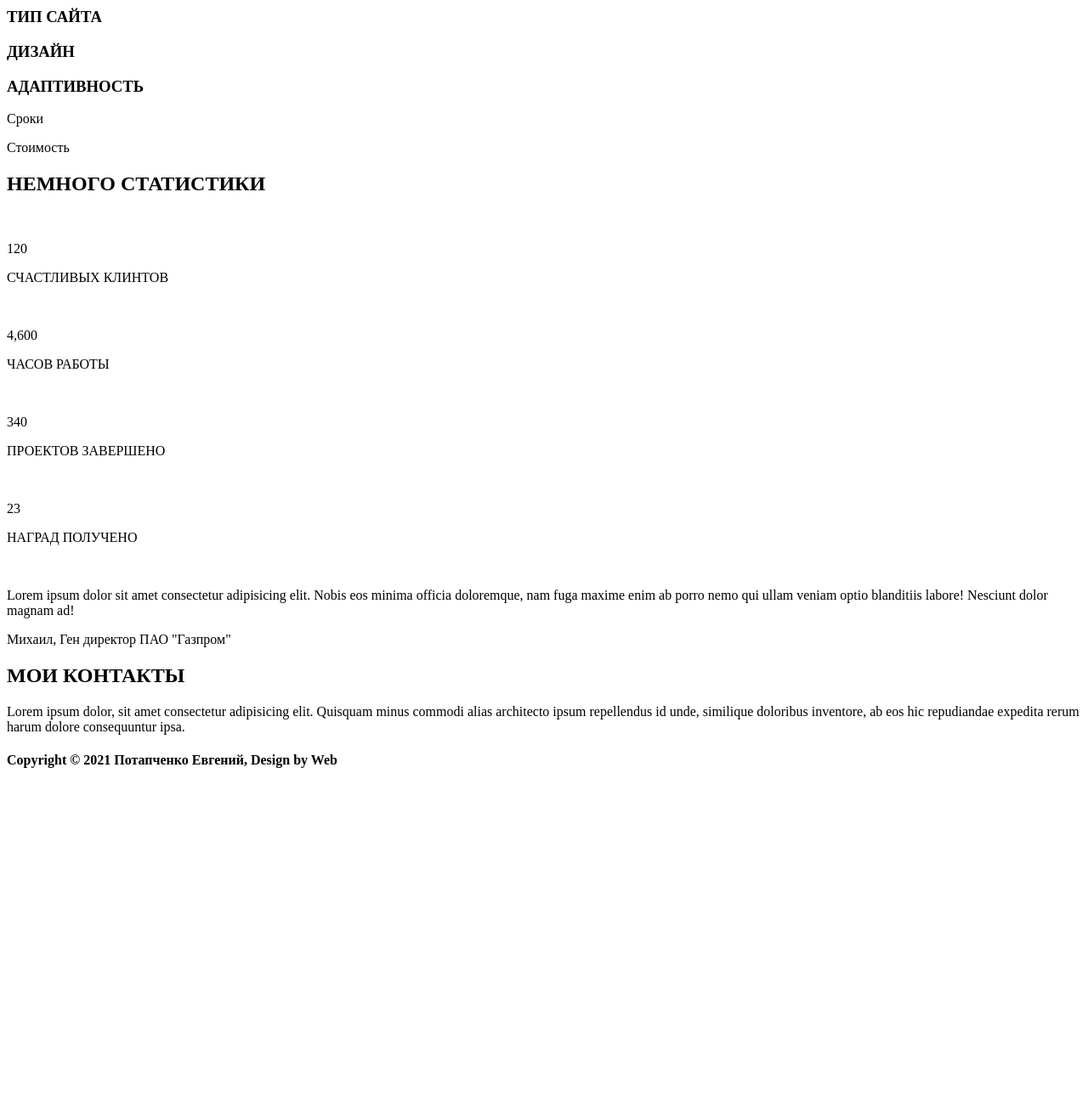
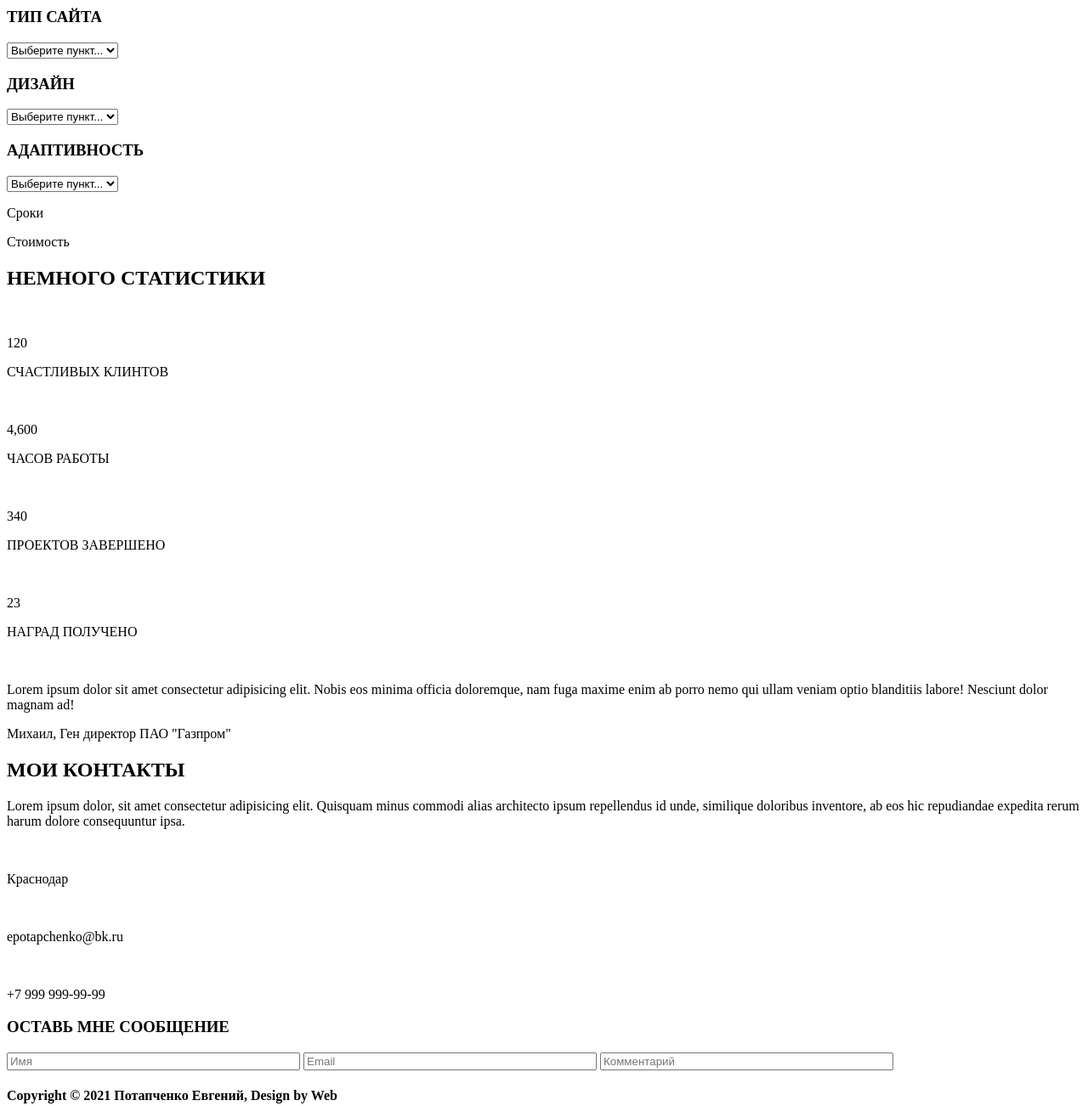
Before and after one commit to EvPotap/EvPotap.github.io, a plain HTML site: page src/index.html in a window 1280 px wide. Shown: the part 1560-2862 px from the top of the page at 85% size. Before the commit the page ends 2486 px from the top, so only its background shows below. Drawn offline with Linux system fonts and the light colour scheme.

Commit message:
Add files via upload

```diff
--- a/src/index.html
+++ b/src/index.html
@@ -96,9 +96,28 @@
 
 		<div class="calculation__container">
 			<h2>Расчет стоимости</h2>
+
 			<h3>ТИП САЙТА</h3>
+			<select name="select">
+				<option value="1">Выберите пункт...</option>
+				<option value="2">Значение 1</option>
+				<option value="3">Значение 2</option>
+			  </select>
+
 			<h3>ДИЗАЙН</h3>
+			<select name="select">
+				<option value="1">Выберите пункт...</option>
+				<option value="2">Значение 1</option>
+				<option value="3">Значение 2</option>
+			  </select>
+
 			<h3>АДАПТИВНОСТЬ</h3>
+			<select name="select">
+				<option value="1">Выберите пункт...</option>
+				<option value="2">Значение 1</option>
+				<option value="3">Значение 2</option>
+			  </select>
+
 			<p>Сроки</p>
 			<p>Стоимость</p>
 		</div>
@@ -147,6 +166,20 @@
 		<div class="contacts__container">
 			<h2>МОИ КОНТАКТЫ</h2>
 			<p>Lorem ipsum dolor, sit amet consectetur adipisicing elit. Quisquam minus commodi alias architecto ipsum repellendus id unde, similique doloribus inventore, ab eos hic repudiandae expedita rerum harum dolore consequuntur ipsa.</p>
+			<div class="contacts__info">
+				<img src="" alt="">
+				<p>Краснодар</p>
+				<img src="" alt="">
+				<p>epotapchenko@bk.ru</p>
+				<img src="" alt="">
+				<p>+7 999 999-99-99</p>
+			</div>
+			<h3>ОСТАВЬ МНЕ СООБЩЕНИЕ</h3>
+			<div class="contacts__sms">
+				<input type="text" size="40" placeholder="Имя">
+				<input type="text" size="40" placeholder="Email">
+				<input type="text" size="40" placeholder="Комментарий">
+			</div>
 		</div>
 
 
```
